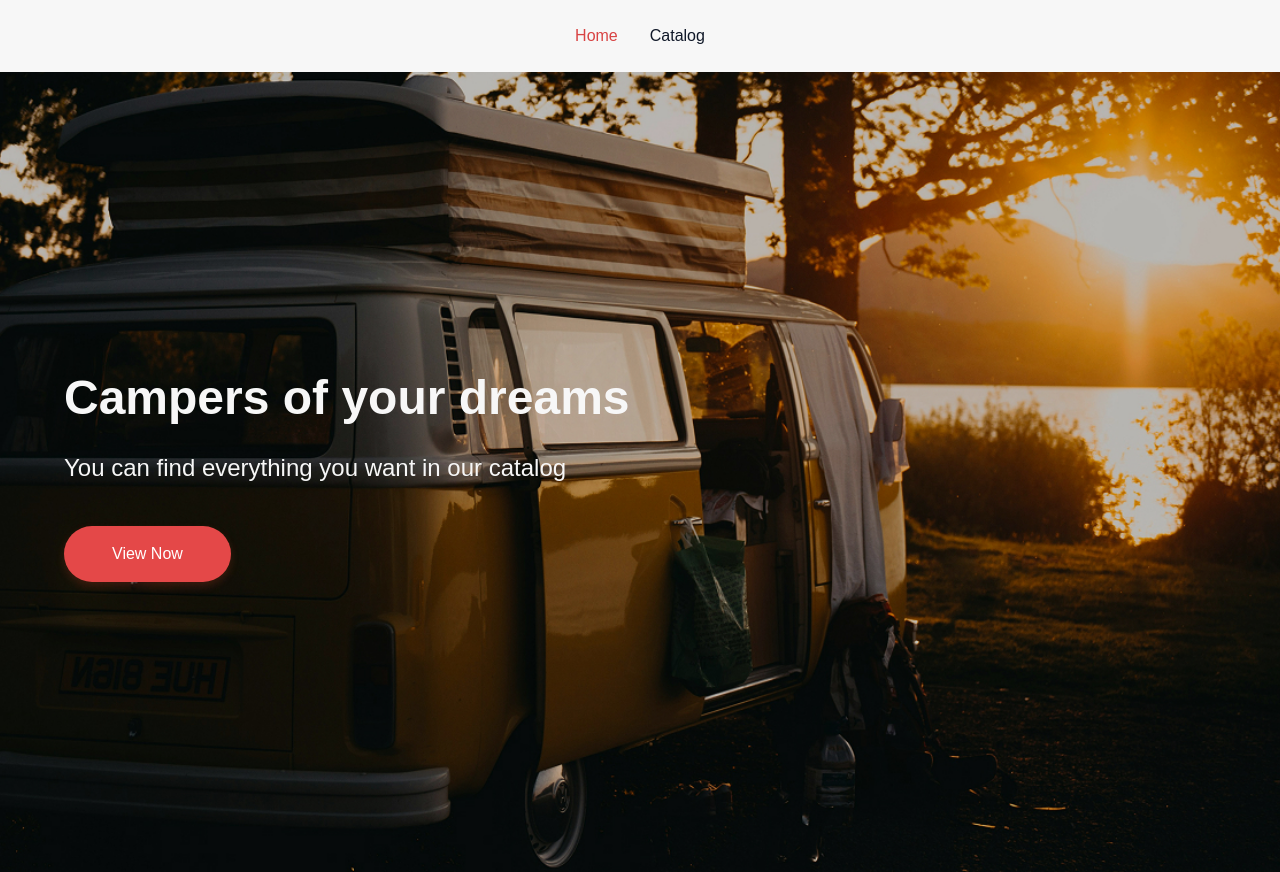
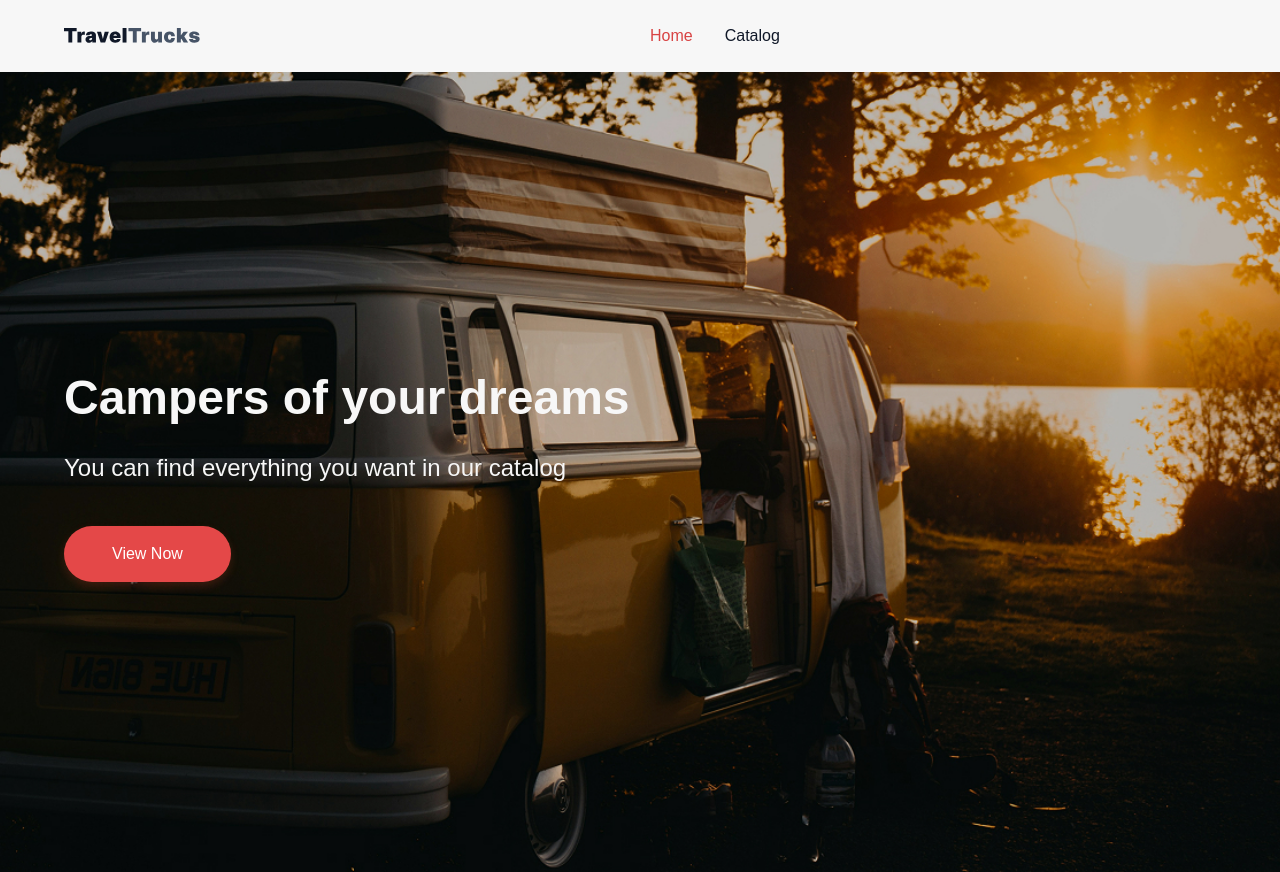
Before and after one commit to RomanSRDK/traveltrucks-react-spa, a React (Vite) app: page / in a window 1280 px wide. Built offline with nearby package versions, Linux system fonts and the light colour scheme.

Commit message:
Header_DONE

```diff
--- a/src/components/Header/Header.jsx
+++ b/src/components/Header/Header.jsx
@@ -1,7 +1,7 @@
 import { Link, NavLink } from "react-router-dom";
+import sprite from "../../assets/sprite.svg";
 import clsx from "clsx";
 import css from "./Header.module.css";
-import sprite from "../../assets/sprite.svg";
 
 function Header() {
   const getActiveLinkClass = ({ isActive }) => {
@@ -11,11 +11,11 @@ function Header() {
   return (
     <>
       <header className={css.header}>
-        {/* <Link className={css.logoLink} to="/" aria-label="link to home">
+        <Link className={css.logoLink} to="/" aria-label="link to home">
           <svg width="136" height="16">
             <use href={`${sprite}#Logo`} />
           </svg>
-        </Link> */}
+        </Link>
         <nav>
           <ul className={css.siteNav}>
             <li>
--- a/src/components/Header/Header.module.css
+++ b/src/components/Header/Header.module.css
@@ -1,14 +1,17 @@
 .header {
   background-color: var(--color-header);
+  display: flex;
+  align-items: center;
+  padding: 0 64px;
 }
 
 .logoLink {
-  display: inline-block;
+  display: flex;
 }
 
 .siteNav {
+  margin-left: 450px;
   display: flex;
-  justify-content: center;
   gap: 32px;
 }
 
```
